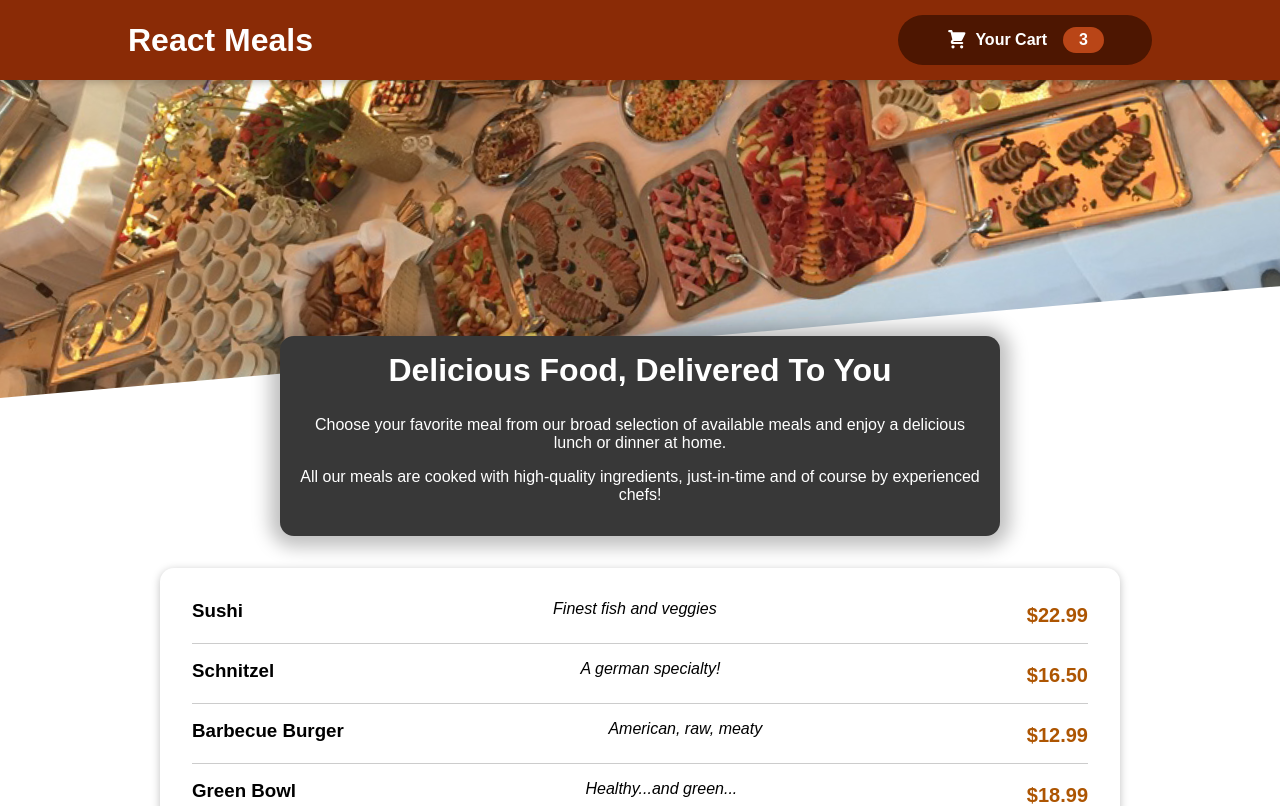
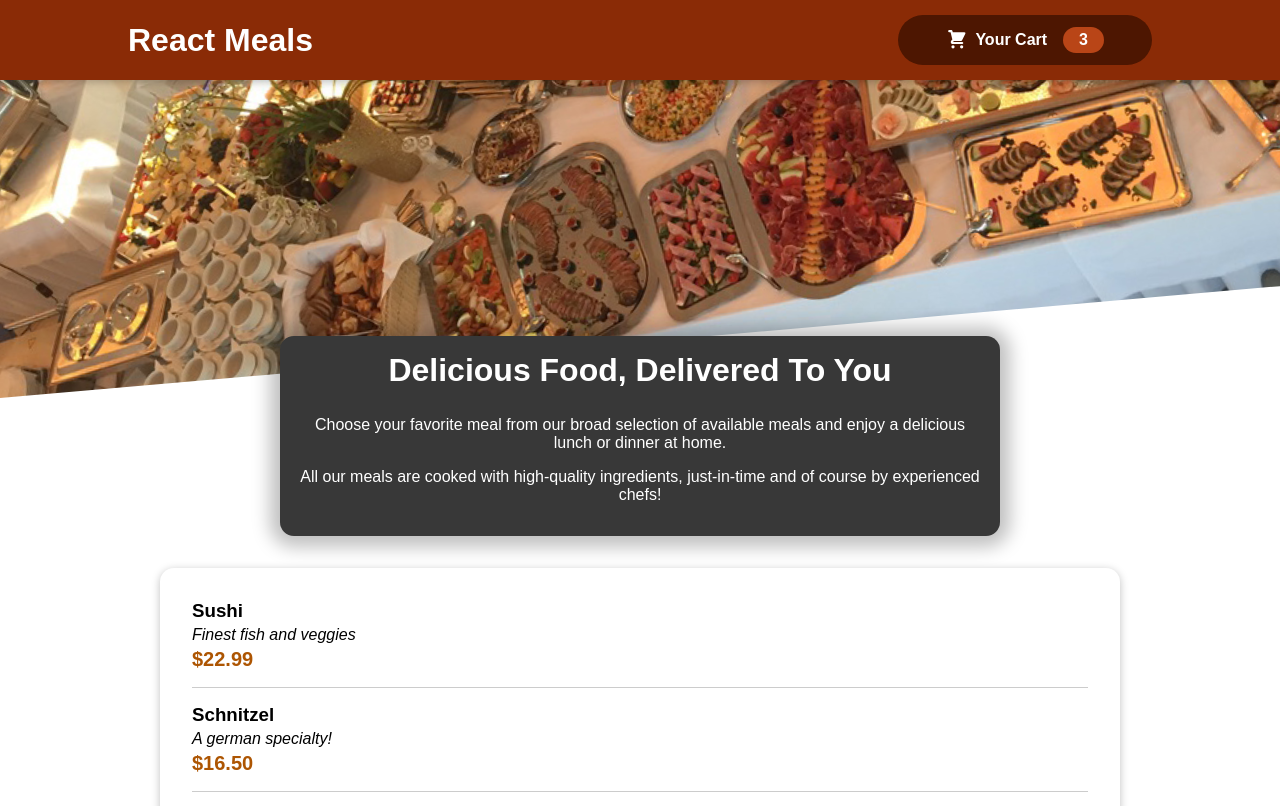
Before and after one commit to ThanushSiva/food-ordering-application, a React (Create React App) app: page / in a window 1280 px wide. Shown: the top 806 px of the page. Built offline with nearby package versions, Linux system fonts and the light colour scheme.

Commit message:
adding individual meal item and displaying quick fix

```diff
--- a/src/components/Meals/AvailableMeals.js
+++ b/src/components/Meals/AvailableMeals.js
@@ -32,7 +32,7 @@ const DUMMY_MEALS = [
 ];
 
 const AvailableMeals = () => {
-    const mealsList = DUMMY_MEALS.map(meal => <MealItem name={meal.name} description={meal.description} price={meal.price}/>);
+    const mealsList = DUMMY_MEALS.map(meal => <MealItem name={meal.name} description={meal.description} price={meal.price} key={meal.id}/>);
 
     return (
         <section className={classes.meals}>
--- a/src/components/Meals/MealItem/MealItem.js
+++ b/src/components/Meals/MealItem/MealItem.js
@@ -6,8 +6,8 @@ const MealItem = (props) => {
     const price = `$${props.price.toFixed(2)}`
 
     return (
-        <li>
-            <div className={classes.meal}>
+        <li className={classes.meal}>
+            <div>
                 <h3>{props.name}</h3>
                 <div className={classes.description}>{props.description}</div>
                 <div className={classes.price}>{price}</div>
```
